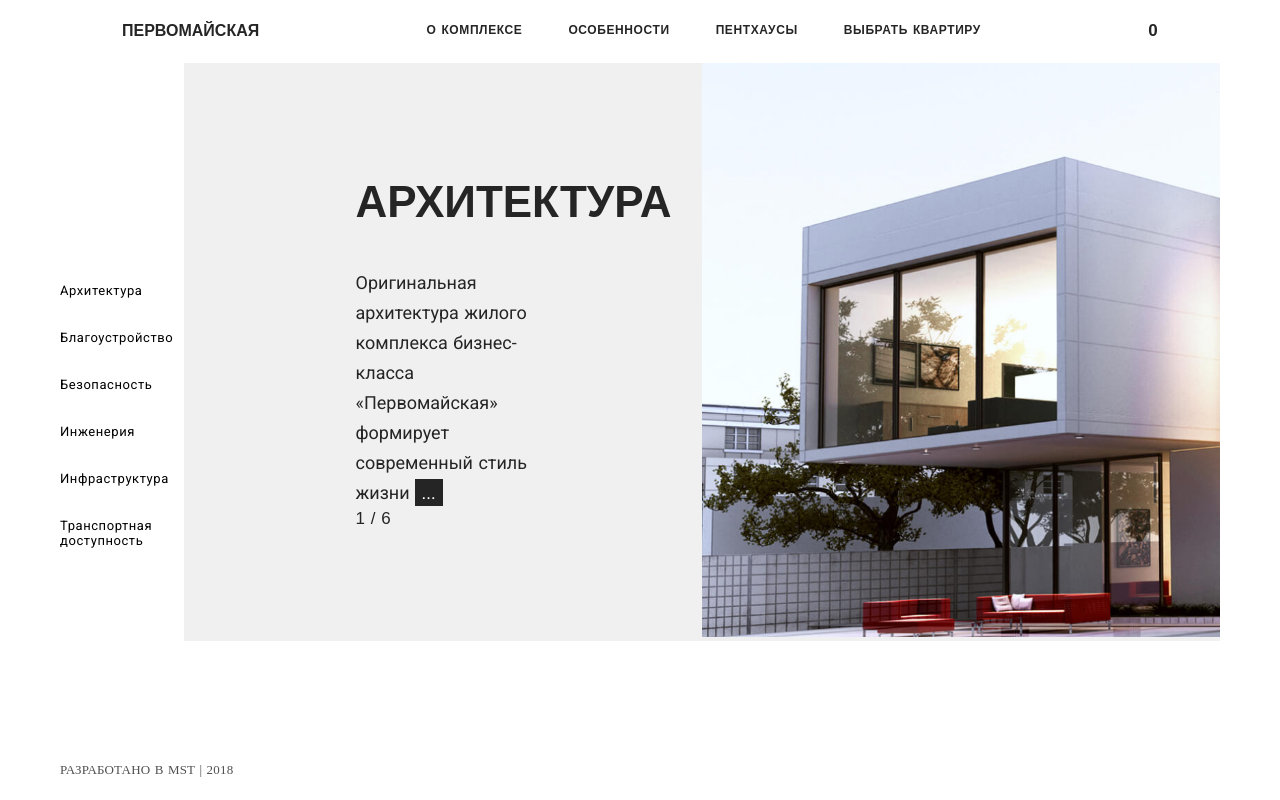
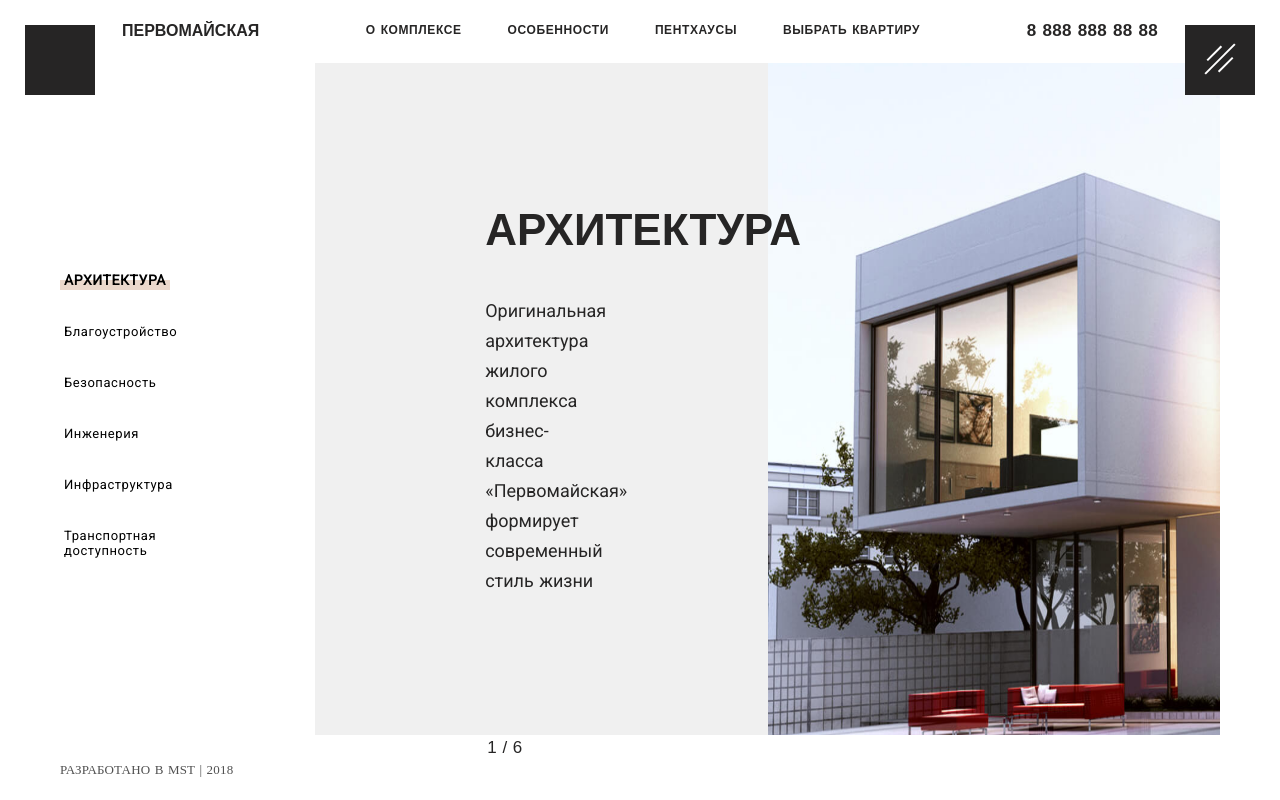
Before and after one commit to EvgenyFrol/NuxtTest, a Nuxt app: page / in a window 1280 px wide. Built offline with nearby package versions, Linux system fonts and the light colour scheme.

Commit message:
fix container height feat blocks in header

```diff
--- a/components/Card.vue
+++ b/components/Card.vue
@@ -1,13 +1,12 @@
 <template lang="pug">
   .card__item
-    .card__textWrap
     .card__desc
+      span.card__number {{index + 1}} / {{quan}}
       h1.card__title {{title}}
       |
-        p.card__text {{text}}
-          span.card__box ...
+      p.card__text(ref="text") {{text}}
+      span.card__box(ref="continue" ) ...
 
-        span.card__number {{index + 1}} / {{quan}}
     .card__image
       img.card__pic(:src='img' :alt='alt' v-)
 </template>
@@ -18,10 +17,10 @@ export default {
   data() {
     return {
       show: true,
-
     }
   },
   props: {
+    active: Boolean,
     title: String,
     text: String,
     img: String,
@@ -33,7 +32,15 @@ export default {
   computed:{
     returnMenu() {
        return this.$parent.$data.data
+    },
+  },
+  mounted: function () {
+    this.$nextTick(function () {
+      if (this.$refs.text.innerHTML.length > 127) {
+        this.$refs.text.innerHTML.substring(0, 127);
+        this.$refs.continue.style.display = "block";
       }
+    })
   }
 }
 </script>
@@ -41,25 +48,24 @@ export default {
 <style lang="scss">
 
 .card {
+  width: 85%;
+
+
   &__item {
-    // display: flex;
-    // justify-content: center;
-    // align-items: center;
+    background: #F0F0F0;
+    display: flex;
+    align-items: center;
     width: 100%;
-    background: #F0F0F0;
-  }
-
-  &__textWrap {
-    display: flex;
-    justify-content: center;
-    align-items: center;
+    max-width: 1516px;
+    height: 100%;
+    max-height: 840px;
   }
 
   &__desc {
     display: inline-block;
-    width:50%;
-    height: 100%;
-    padding: 0 172px;
+    width: 50%;
+    padding: 0 170px;
+    position: relative;
   }
 
   &__title {
@@ -87,21 +93,31 @@ export default {
   }
 
   &__box {
+    display: none;
     margin-left: 5px;
     width: 28px;
     height: 28px;
     background: #262525;
     padding: 3px 7px;
     color: #ffffff;
+
+    &:hover {
+      cursor: pointer;
+      background: #363535;
+      color: #ffffffbd;
+    }
   }
 
-  &__number {
+  .card__number {
     font-family: Gilroy, sans-serif;;
     font-style: normal;
     font-weight: 300;
     font-size: 17px;
     line-height: 20px;
     color: #262525;
+    position: absolute;
+    left: 172px;
+    bottom: -162px;
   }
 
   &__image {
@@ -109,8 +125,10 @@ export default {
     height: 100%;
   }
 
-  // &__pic {
-  //   float: right;
-  // }
+  &__pic {
+    height: 100%;
+    width: 100%;
+    object-fit: fill;
+  }
 }
 </style>
--- a/components/Container.vue
+++ b/components/Container.vue
@@ -15,6 +15,7 @@
              :text="item.text"
              :img="item.img"
              :alt="item.alt"
+             :callback="isActive"
              :quan="data.length"
              :index="i"
              :key="i")
@@ -39,22 +40,32 @@ export default {
 
 <style lang="scss">
 .container {
+  height: 100%;
+  max-height: 840px;
+  box-sizing: border-box;
   display: flex;
-  height: 100%;
-  box-sizing: border-box;
-  flex-grow:1;
   }
 
 .menu {
-  width: 22%;
+  width: 15%;
   display: flex;
   flex-direction: column;
   justify-content: center;
+  margin: 0 auto 0 0;
 
   &:hover {
   cursor: pointer;
-}
+  }
 }
 
+.card {
+  width: 78%;
+}
 
+.v-leave .fade-enter-active, .fade-enter-to, .fade-leave-active {
+  transition: opacity .3s;
+}
+.fade-enter, .fade-leave-to /* .fade-leave-active до версии 2.1.8 */ {
+  opacity: 0;
+}
 </style>
--- a/components/Header.vue
+++ b/components/Header.vue
@@ -5,10 +5,10 @@
     .header__links(@mouseover="returnWidth(true, $event)"
                    @mouseout="returnWidth(false)" ref="links"
                    @mousemove="returnMouse")
-      a.header__link(v-for="item of returnLinks" :href="item.link" v-) {{item.text}}
+      a.header__link(v-for="item of returnLinks" v-) {{item.text}}
       .header__links--line(:style="{width: widthLinks + 'px'}")
     .header__contacts
-      a.header__contact(href="tel:+78888888888" alt="") {{widthS}}
+      a.header__contact(href="tel:+78888888888" alt="") 8 888 888 88 88
 </template>
 
 <script>
@@ -36,7 +36,6 @@ export default {
     returnMouse(event) {
       this.mouseX = event.clientX;
       this.widthLeft = this.$refs.links.offsetLeft;
-      this.widthS = this.$refs.links.offsetLeft;
       this.widthLinks = this.mouseX - this.widthLeft;
     },
   }
--- a/components/Menu.vue
+++ b/components/Menu.vue
@@ -1,6 +1,8 @@
 <template lang="pug">
   .menu__link(@click="callback(index)"
-              :class="active?'active':''") {{title}}
+              @mousemove="widthTitle"
+              :class="active?'active':''"
+              ref="linksWidth") {{title}}
 </template>
 
 <script>
@@ -12,9 +14,19 @@ export default {
     callback: Function,
     index: Number,
   },
+  data () {
+    return {
+      widthLinkTitle: 0,
+    }
+  },
   computed:{
     returnMenu() {
       return this.$parent.$data.data
+    }
+  },
+  methods: {
+    widthTitle(event) {
+      this.widthLinkTitle = this.$refs.linksWidth.clientWidth;
     }
   }
 }
@@ -22,6 +34,8 @@ export default {
 
 <style lang="scss">
   .menu__link {
+    height: auto;
+    padding: 2px 4px;
     margin-top: 32px;
     font-family: Roboto, sans-serif;
     font-style: normal;
@@ -30,5 +44,28 @@ export default {
     line-height: 15px;
     letter-spacing: 0.567739px;
     text-decoration: none;
+    transition: font-weight 0.2s ease;
+    transition: background 0.2s ease;
+    flex: none;
+    order: 2;
+    align-self: flex-start;
+    flex-grow: 0;
+
+    &:hover {
+      background: linear-gradient(to top, #EBD8CC 50%, #FFF 50%);
   }
+}
+
+.active {
+  background:linear-gradient(to top, #EBD8CC 50%, #FFF 50%);
+  font-family: Roboto;
+  font-style: normal;
+  font-weight: bold;
+  font-size: 14px;
+  line-height: 16px;
+  letter-spacing: 0.567739px;
+  text-transform: uppercase;
+  transition: font-weight 0.2s ease;
+  transition: background 0.2s ease
+}
 </style>
--- a/pages/index.vue
+++ b/pages/index.vue
@@ -3,6 +3,12 @@
     Header
     Container
     Footer
+    .button
+    .buttonBurger
+      .burger
+        .line1
+        .line2
+        .line3
 </template>
 
 <script>
@@ -19,5 +25,51 @@ export default {
   height: 100vh;
   display: flex;
   flex-direction: column;
-  }
+}
+
+.button {
+  width: 70px;
+  height: 70px;
+  background: #262525;
+  position: absolute;
+  top: 25px;
+  left: 25px;
+}
+
+.buttonBurger {
+  width: 70px;
+  height: 70px;
+  background: #262525;
+  position: absolute;
+  top: 25px;
+  right: 25px;
+  padding: 25px;
+}
+
+.burger {
+  display: flex;
+  flex-direction: column;
+  justify-content: center;
+  align-items: center;
+  transform: rotate(-45deg);
+}
+
+.line1 {
+  width: 20px;
+  height: 2px;
+  background: #fff;
+}
+
+.line2 {
+  width: 42px;
+  height: 2px;
+  margin: 6px 0;
+  background: #fff;
+}
+
+.line3 {
+  width: 20px;
+  height: 2px;
+  background: #fff;
+}
 </style>
--- a/store/index.js
+++ b/store/index.js
@@ -7,10 +7,10 @@ const store = () =>
   new Vuex.Store({
     state: {
       headerLinks: [
-        {link: '#', text: 'О комплексе'},
-        {link: '#', text: 'Особенности'},
-        {link: '#', text: 'Пентхаусы'},
-        {link: '#', text: 'Выбрать квартиру'},
+        {link: '', text: 'О комплексе'},
+        {link: '', text: 'Особенности'},
+        {link: '', text: 'Пентхаусы'},
+        {link: '', text: 'Выбрать квартиру'},
       ],
       menuLinks: [
         {
```
Also changed, not shown: static/img/arch.png, static/img/secure.png. Lines whose indentation alone changed are shown as unchanged.
